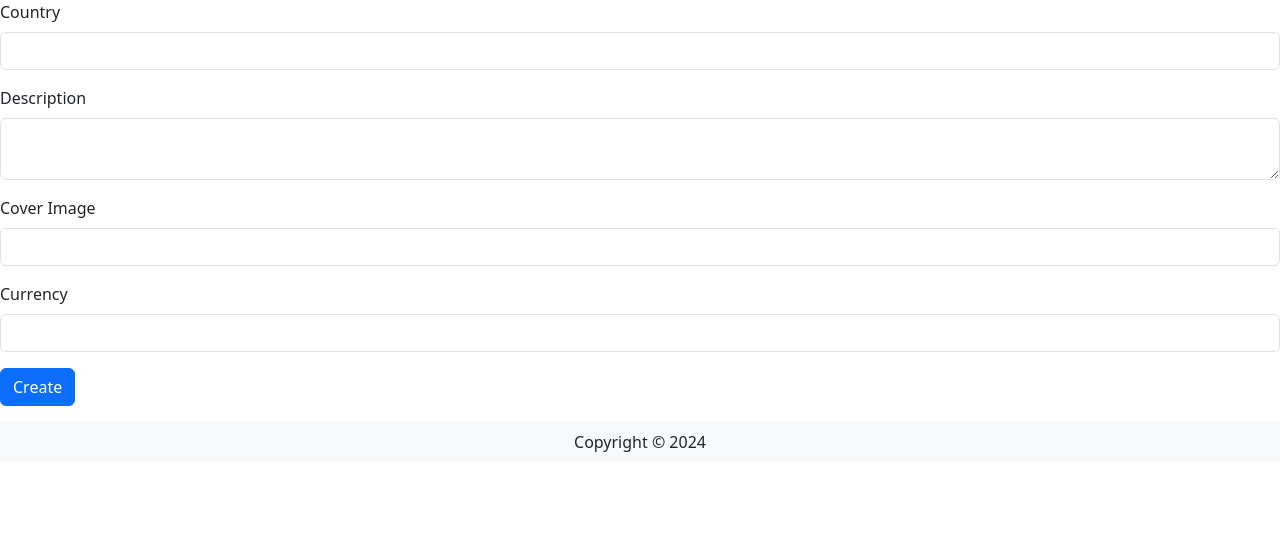
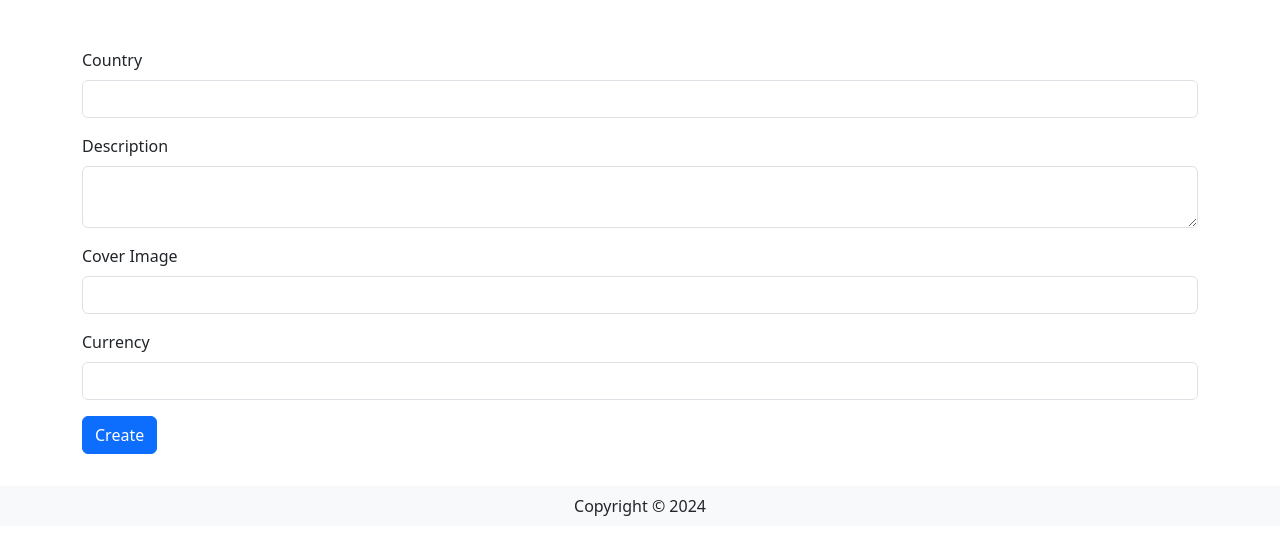
Before and after one commit to R-Grimmett/IAB207-Tutorial, a Flask app: page /destinations/create in a window 1280 px wide. Shown: the part 57-612 px from the top of the page. Run offline with Flask 3, Linux system fonts and the light colour scheme; some libraries are stand-ins or nearby versions.

Commit message:
Shifted back to pycharm, fixed formatting on templates

```diff
--- a/travel/templates/destinations/create.html
+++ b/travel/templates/destinations/create.html
@@ -2,7 +2,13 @@
 {% from 'bootstrap5/form.html' import render_form %}
 
 {% block content %}
+<div class="container">
+    <div class="row mt-5 mb-3">
+        <div class="col-md-12">
+            {{render_form(form)}}
+        </div>
+    </div>
+</div>
 
-{{render_form(form)}}
 
 {% endblock %}
--- a/travel/templates/destinations/show.html
+++ b/travel/templates/destinations/show.html
@@ -23,7 +23,8 @@
             <div class="card my-3">
                 <div class="card-body">
                     <div class="media">
-              <img class="align-self-start mr-3" src="{{ destination.image }}" alt="{{ destination.name }}" style="max-width: 250px;">
+                        <img class="align-self-start mr-3" src="{{ destination.image }}" alt="{{ destination.name }}"
+                             style="max-width: 250px;">
                         <div class="media-body">
                             <small class="font-weight-bold text-muted">Stay 2 nights</small>
                             <h5 class="mt-0">{{ destination.name }}</h5>
```
Also changed, not shown: main.py (line endings or trailing spaces), travel/templates/base.html (indentation only), travel/templates/index.html (indentation only), travel/templates/user.html (line endings or trailing spaces). Lines whose indentation alone changed are shown as unchanged.
